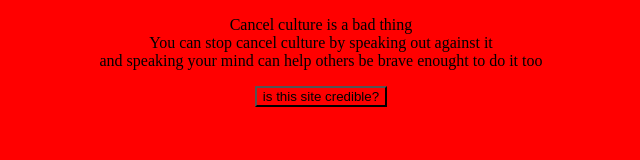
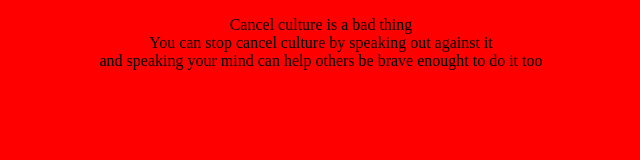
Before and after one commit to Joshexel/joshexel.github.io, a plain HTML site: page index.html in a window 1280 px wide. Shown: the whole page, without its empty margins (319-959 px from the left). Drawn offline with Linux system fonts and the light colour scheme.

Commit message:
Update index.html

```diff
--- a/index.html
+++ b/index.html
@@ -12,11 +12,8 @@
   </head>
   <body>
   <p> Cancel culture is a bad thing <br> You can stop cancel culture by speaking out against it <br> and speaking your mind can help others be brave enought to do it too </p>
-   <button type = 'button' onclick = "button()"> is this site credible? </button> <br><p id = 'credit'></p>
+
     <script>
-      function button(){
-        document.getElementById('credit').innerHTML = "This site is very credible -Dr. Josh Joiner"
-      }
     </sript>
   </body>
 </html>
```
